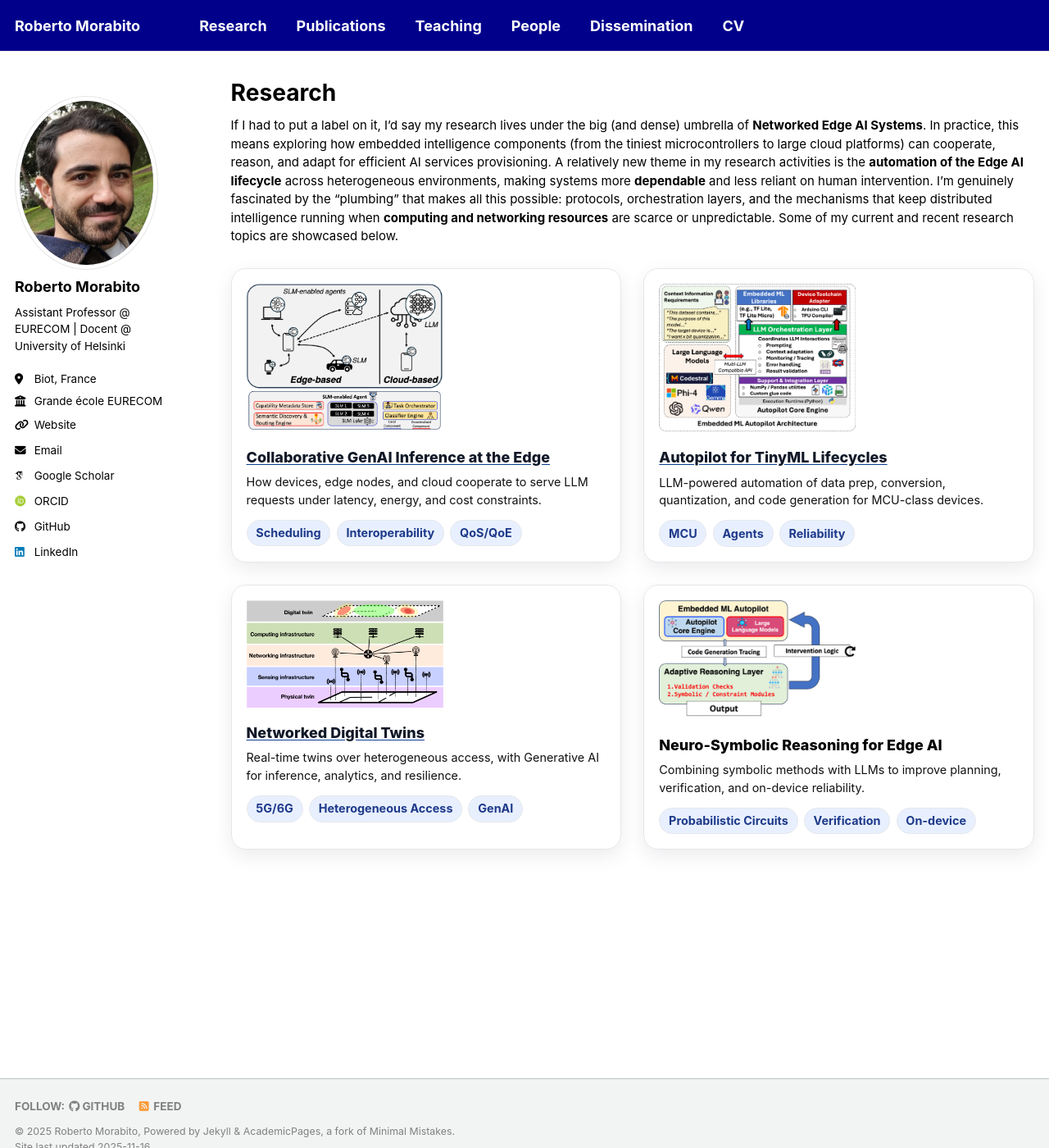
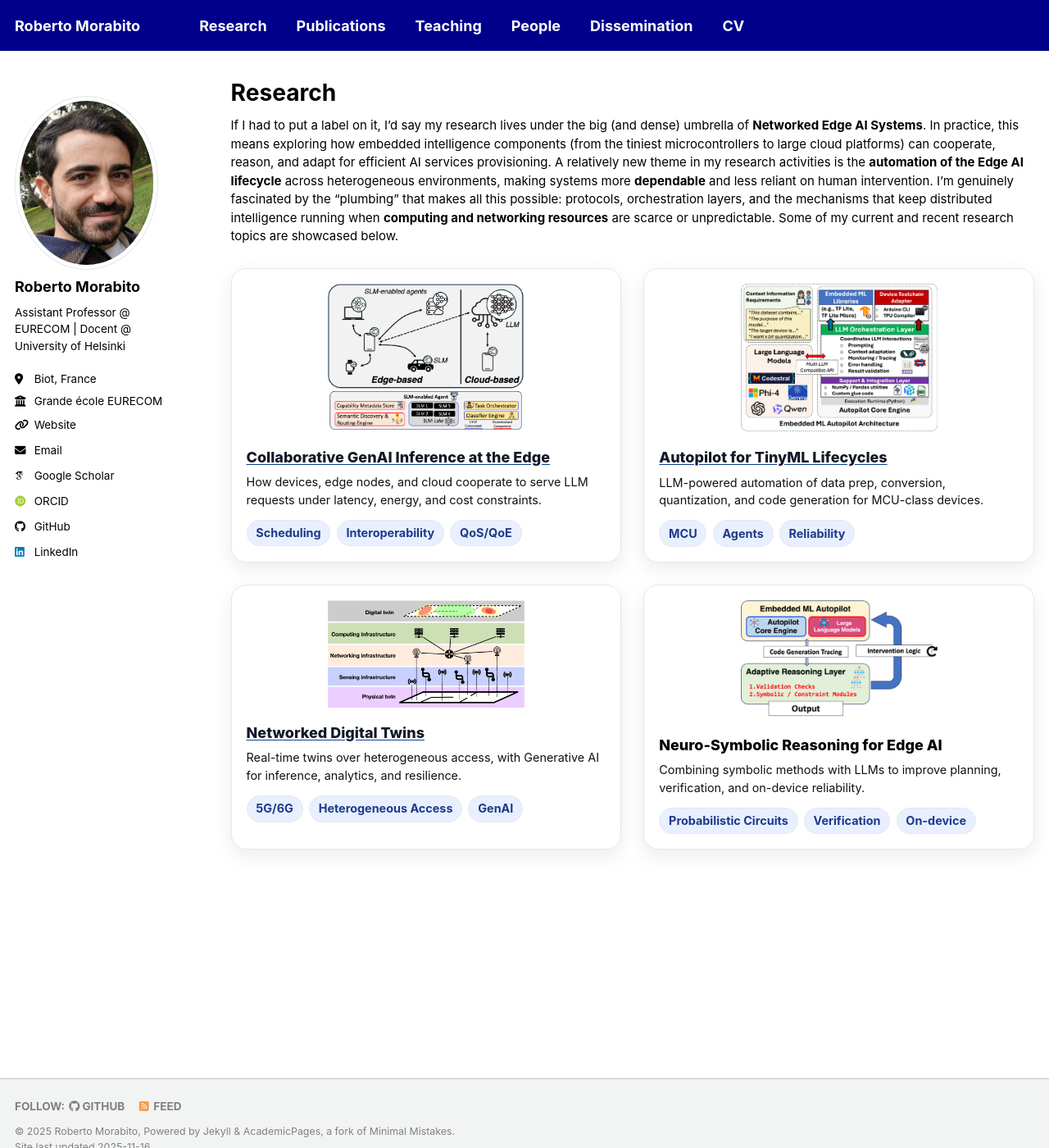
Before and after one commit to robertmora/robertmora.github.io, a Jekyll site: the page built from _pages/research.html, in a window 1280 px wide and 1400 px high. Shown: the whole window at 82% size. Built offline with Jekyll 4.4.1, drawn with Linux system fonts in a browser that asks for light colours; some web fonts are replaced; a script that is not in the unit is left out.

Commit message:
Update research.html

```diff
--- a/_pages/research.html
+++ b/_pages/research.html
@@ -40,6 +40,8 @@ author_profile: true
   display: flex;          /* enable flexbox */
   justify-content: center; /* horizontal centering */
   align-items: center;     /* vertical centering */
+  margin-left: auto;   /* NEW */
+  margin-right: auto;  /* NEW */
   margin-bottom: 20px;
 }
 
```
